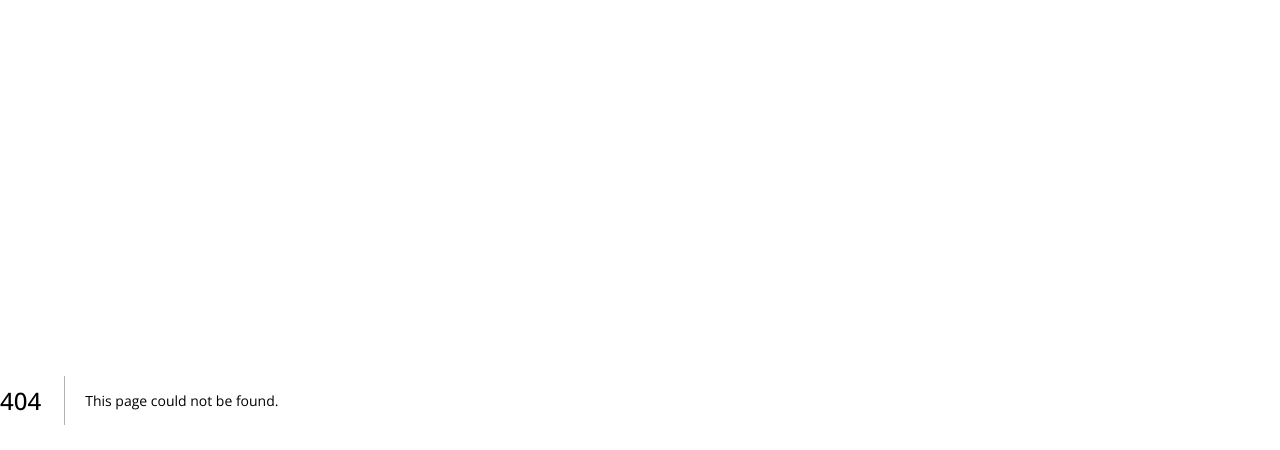
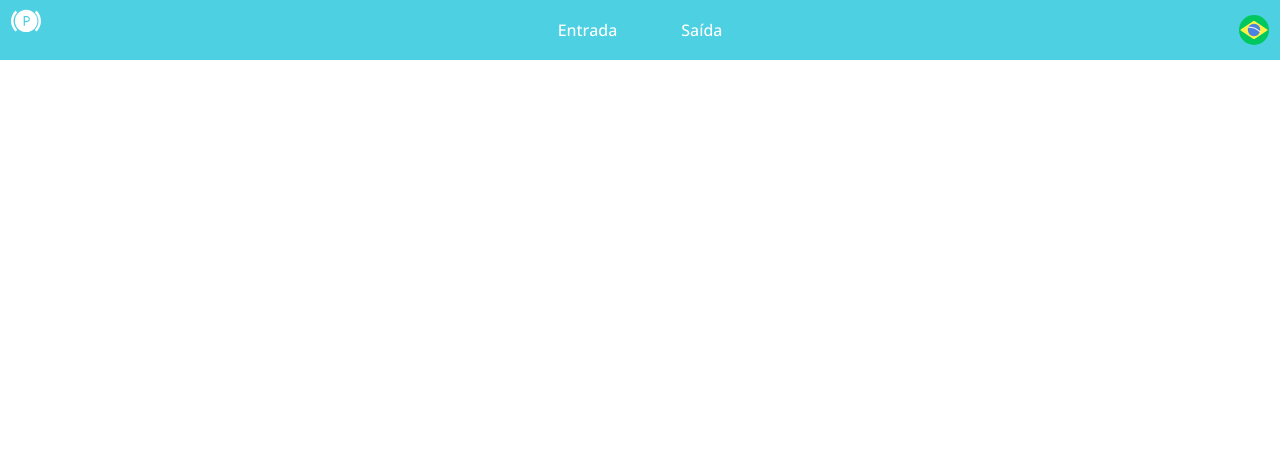
Before and after one commit to luizgustavofs/Parking, a Next.js app: page /register in a window 1280 px wide. Before the commit this address had no page. Shown: the top 450 px of the page. Built offline with nearby package versions, Linux system fonts and the light colour scheme.

Commit message:
feat: header component feat: create register screen

```diff
--- a/src/assets/translation/locales/en.json
+++ b/src/assets/translation/locales/en.json
@@ -18,6 +18,12 @@
         "USERNAME": "Username"
       },
       "BUTTON": "Login"
-    }
+    },
+    "MODAL": {
+      "ENTRY": "Entry",
+      "EXIT": "Exit",
+      "LANGUAGE": "Change Language"
+    },
+    "LANGUAGE": "English"
   }
 }
--- a/src/assets/translation/locales/pt-BR.json
+++ b/src/assets/translation/locales/pt-BR.json
@@ -18,6 +18,12 @@
         "USERNAME": "Usuário"
       },
       "BUTTON": "Entrar"
-    }
+    },
+    "MODAL": {
+      "ENTRY": "Entrada",
+      "EXIT": "Saída",
+      "LANGUAGE": "Mudar Idioma"
+    },
+    "LANGUAGE": "Português"
   }
 }
--- /dev/null
+++ b/src/components/Header/index.tsx
@@ -0,0 +1,57 @@
+/* eslint-disable @next/next/no-img-element */
+/* eslint-disable jsx-a11y/alt-text */
+import React, { useState } from 'react';
+
+import { useTranslation } from 'react-i18next';
+
+import Modal from '../Modal';
+import { Container, MenuButton } from './styles';
+import { HeaderProps } from './types';
+
+const Header: React.FC<HeaderProps> = () => {
+  const { t, i18n } = useTranslation();
+  const [showModal, setShowModal] = useState(false);
+
+  const changeCurrentLanguage = (toLanguage: any) => {
+    i18n.changeLanguage(toLanguage);
+  };
+
+  const getNextLanguage = (toUser = false) => {
+    if (i18n.language === 'en') {
+      return toUser ? '' : 'pt-BR';
+    } else {
+      return 'en';
+    }
+  };
+
+  return (
+    <Container>
+      <img src="/logo_parking.svg" />
+      <div className="web">
+        <div />
+        <span>{t('MODAL.ENTRY')}</span>
+        <span>{t('MODAL.EXIT')}</span>
+        <div />
+        <img
+          onClick={() => changeCurrentLanguage(getNextLanguage())}
+          src={i18n.language === 'en' ? '/usa.svg' : '/brazil.svg'}
+        />
+      </div>
+      {!showModal && (
+        <div className="menuMobile">
+          <MenuButton onClick={() => setShowModal(true)}>
+            <img src={'/menu.svg'} />
+          </MenuButton>
+        </div>
+      )}
+      {showModal && (
+        <Modal onClose={() => setShowModal(false)} show={showModal} />
+      )}
+    </Container>
+  );
+};
+
+export default Header;
+
+{
+}
--- /dev/null
+++ b/src/components/Header/styles.ts
@@ -0,0 +1,67 @@
+import styled from 'styled-components';
+
+import { HeaderProps } from './types';
+
+export const Container = styled.div<HeaderProps>`
+  display: flex;
+  height: 3.75rem;
+  width: 100%;
+  border: solid 1px ${({ theme }) => theme.colors.primary};
+  background: ${({ theme }) => theme.colors.primary};
+  padding: 5px 10px;
+  justify-content: space-between;
+
+  img {
+    height: 3rem;
+    width: 3rem;
+  }
+
+  span {
+    cursor: pointer;
+  }
+
+  > div {
+    align-items: center;
+    width: 100%;
+    div {
+      flex: 1;
+    }
+  }
+
+  .web {
+    display: none;
+  }
+
+  .menuMobile {
+    width: auto;
+  }
+
+  @media (min-width: 1024px) {
+    .web {
+      display: flex;
+    }
+
+    .menuMobile {
+      display: none;
+    }
+
+    span {
+      align-items: center;
+      padding: 0.5rem 2rem;
+      color: white;
+
+      :hover {
+        color: black;
+      }
+    }
+
+    img {
+      width: 30px;
+      height: 30px;
+    }
+  }
+`;
+
+export const MenuButton = styled.div`
+  cursor: pointer;
+`;
--- /dev/null
+++ b/src/components/Header/types.ts
@@ -0,0 +1 @@
+export interface HeaderProps {}
--- /dev/null
+++ b/src/components/Modal/index.tsx
@@ -0,0 +1,58 @@
+/* eslint-disable @next/next/no-img-element */
+/* eslint-disable jsx-a11y/alt-text */
+import React, { useEffect, useState } from 'react';
+
+import { useTranslation } from 'react-i18next';
+
+import { ModalContent, ImageDiv } from './styles';
+import { ModalProps } from './types';
+
+const Modal: React.FC<ModalProps> = ({ show, onClose }) => {
+  const { t, i18n } = useTranslation();
+  const [isBrowser, setIsBrowser] = useState(false);
+
+  const changeCurrentLanguage = (toLanguage: any) => {
+    i18n.changeLanguage(toLanguage);
+  };
+
+  const getNextLanguage = (toUser = false) => {
+    if (i18n.language === 'en') {
+      return toUser ? '' : 'pt-BR';
+    } else {
+      return 'en';
+    }
+  };
+
+  useEffect(() => {
+    setIsBrowser(true);
+  }, []);
+
+  const handleCloseClick = (e: any) => {
+    e.preventDefault();
+    onClose();
+  };
+
+  const modalContent = show ? (
+    <ModalContent>
+      <ImageDiv>
+        <img src="/logo_parking.svg" />
+        <img src={'/close.svg'} onClick={handleCloseClick} />
+      </ImageDiv>
+      <div>
+        <div onClick={handleCloseClick}>{t('MODAL.ENTRY')}</div>
+        <div onClick={handleCloseClick}>{t('MODAL.EXIT')}</div>
+        <div onClick={() => changeCurrentLanguage(getNextLanguage())}>
+          {t('MODAL.LANGUAGE')} ({t('LANGUAGE')})
+        </div>
+      </div>
+    </ModalContent>
+  ) : null;
+
+  if (isBrowser) {
+    return modalContent;
+  } else {
+    return null;
+  }
+};
+
+export default Modal;
--- /dev/null
+++ b/src/components/Modal/styles.ts
@@ -0,0 +1,24 @@
+import styled from 'styled-components';
+
+export const ModalContent = styled.div`
+  width: 100vw;
+  height: 100vh;
+  background: ${({ theme }) => theme.colors.primary};
+  position: absolute;
+  left: 0;
+  padding: 5px 10px;
+  flex-direction: column;
+
+  div {
+    color: #fff;
+    margin-bottom: 40px;
+  }
+`;
+
+export const ImageDiv = styled.div`
+  img:last-child {
+    position: absolute;
+    top: 5px;
+    right: 1rem;
+  }
+`;
--- /dev/null
+++ b/src/components/Modal/types.ts
@@ -0,0 +1,4 @@
+export interface ModalProps {
+  show?: boolean;
+  onClose: () => void;
+}
--- /dev/null
+++ b/src/pages/register.tsx
@@ -0,0 +1,5 @@
+import RegisterScreen from '../screens/Register';
+
+const registerRoute = RegisterScreen;
+
+export default registerRoute;
--- /dev/null
+++ b/src/screens/Register/index.tsx
@@ -0,0 +1,14 @@
+import React from 'react';
+
+import Header from '../../components/Header';
+import { Container } from './styles';
+
+const RegisterScreen: React.FC = () => {
+  return (
+    <Container>
+      <Header />
+    </Container>
+  );
+};
+
+export default RegisterScreen;
--- /dev/null
+++ b/src/screens/Register/styles.ts
@@ -0,0 +1,6 @@
+import styled from 'styled-components';
+
+export const Container = styled.div`
+  width: 100vw;
+  height: 100vh;
+`;
```
Also changed, not shown: public/brazil.svg (added), public/usa.svg (added).
